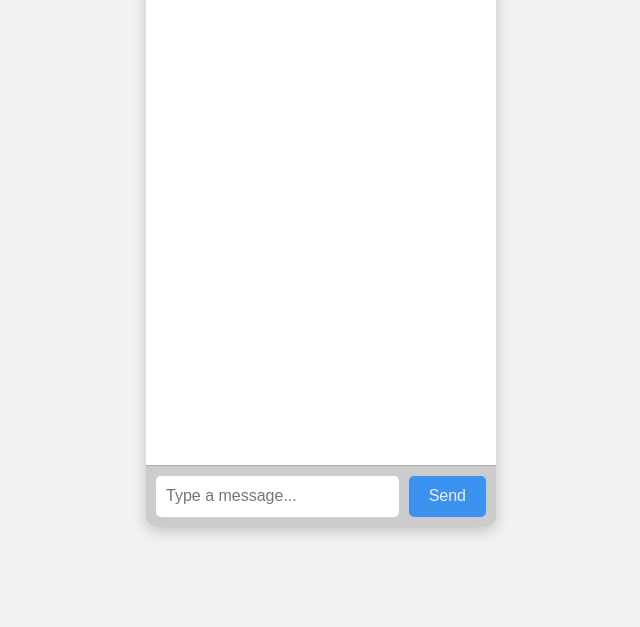
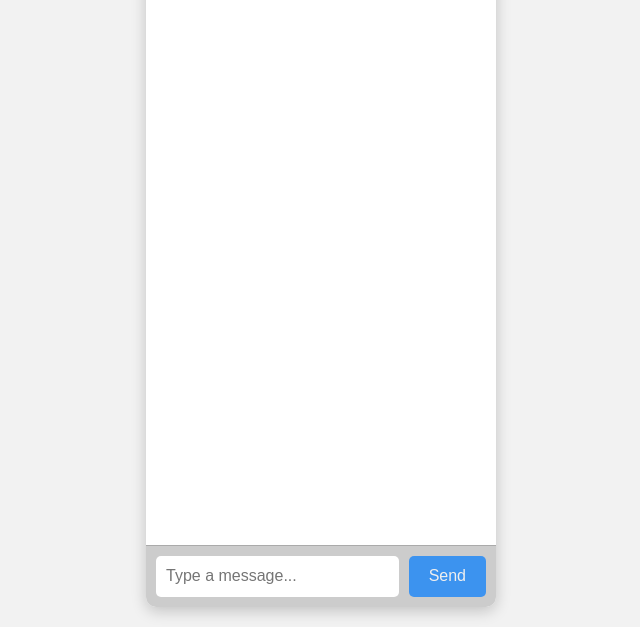
Before and after one commit to SHAHSULTANS/Real-Time-Chat-App, a plain HTML site: page index.html in a window 1280 px wide. Shown: the part 173-800 px from the top of the page, without its empty margins (319-959 px from the left). Drawn offline with Linux system fonts and the light colour scheme.

Commit message:
ADD chat container height 95 vh

```diff
--- a/file/style.css
+++ b/file/style.css
@@ -15,7 +15,7 @@ body{
 }
 .chat-container{
     width: 350px;
-    height: 600px;
+    height: 95vh;
     background-color: #fff;
     box-shadow: 0 4px 15px rgba(0,0,0,0.2);
     display: flex;
```
